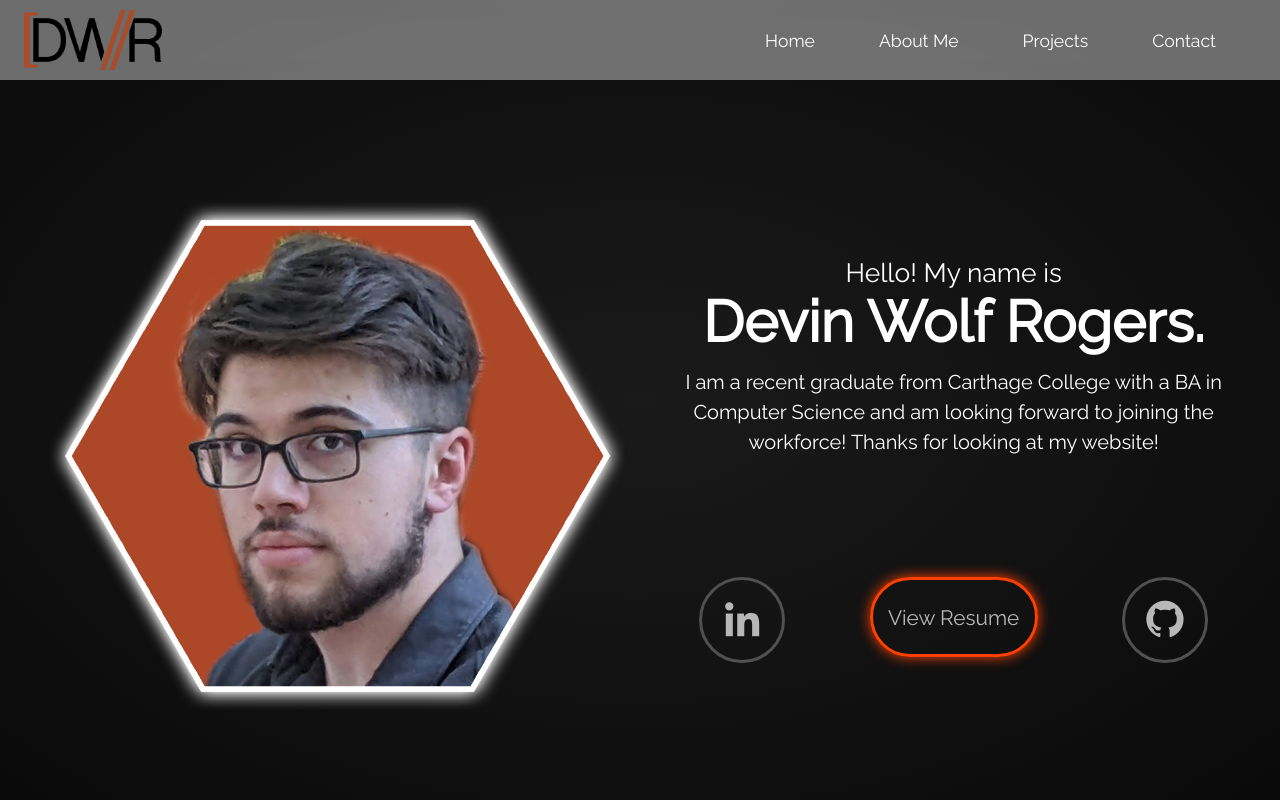
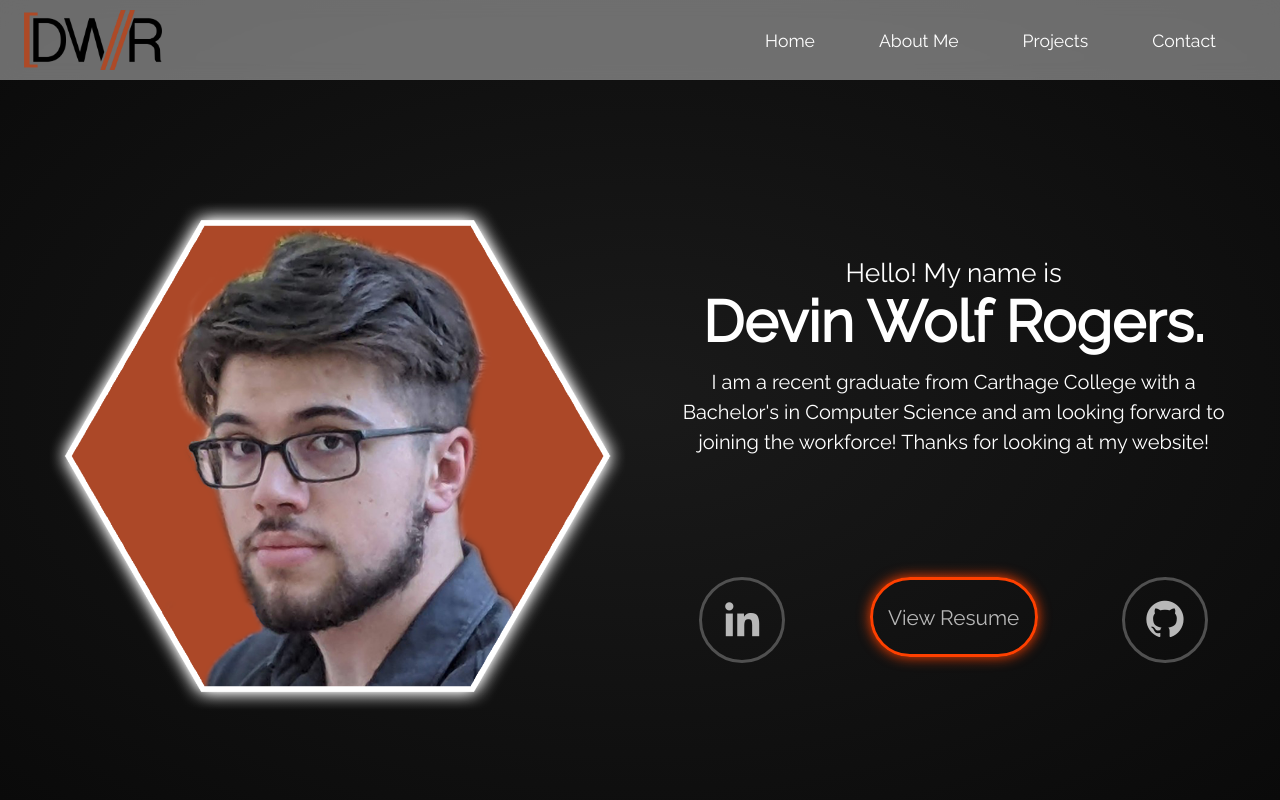
Before and after one commit to devin-w-rogers/thesis, a React (Create React App) app in the folder myapp/: page / in a window 1280 px wide. Shown: the top 800 px of the page. Built offline with nearby package versions, Linux system fonts and the light colour scheme.

Commit message:
update homepage text

```diff
--- a/myapp/src/homePage.jsx
+++ b/myapp/src/homePage.jsx
@@ -10,7 +10,7 @@ export function HomePage() {
                 <h2>Hello! My name is</h2>
                 <h1>Devin Wolf Rogers.</h1>
                 <p style={{ marginLeft: '1vw', marginRight: '1vw', lineHeight: '1.5'}}>
-                    I am a recent graduate from Carthage College with a BA in Computer Science and am looking forward to joining the workforce! Thanks for looking at my website!
+                    I am a recent graduate from Carthage College with a Bachelor's in Computer Science and am looking forward to joining the workforce! Thanks for looking at my website!
                 </p>
                 <div class="social">
                     <a href="https://www.linkedin.com/in/devinwolfrogers" target="_blank" rel="noopener"><i class='bx bxl-linkedin'></i></a>
```
